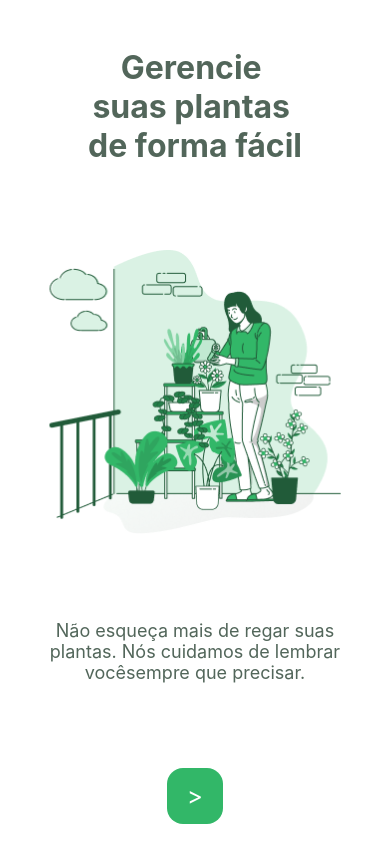
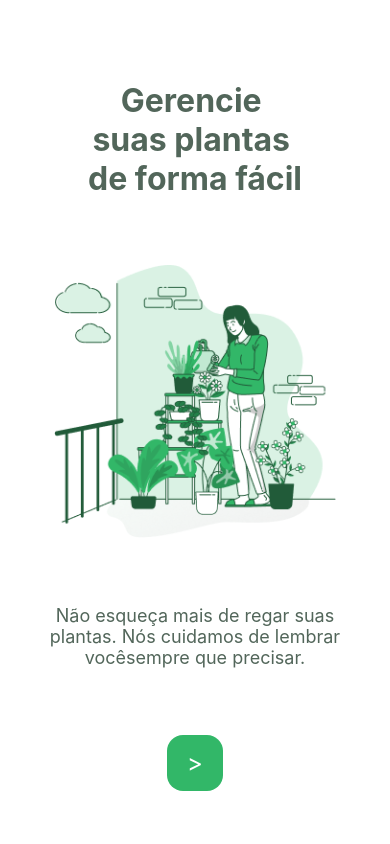
Before and after one commit to leonardondev/plantmanager, a React Native app: screen / in a window 390 px wide. Built offline with nearby package versions, Linux system fonts and the light colour scheme.

Commit message:
refactor: fix image dimensions

```diff
--- a/src/pages/Welcome.tsx
+++ b/src/pages/Welcome.tsx
@@ -1,12 +1,18 @@
 import React from 'react';
-import { Image, SafeAreaView, StyleSheet, Text, TouchableOpacity } from 'react-native';
+import {
+  Image,
+  SafeAreaView,
+  StyleSheet,
+  Text,
+  TouchableOpacity,
+  Dimensions
+} from 'react-native';
 
 import wateringImg from '../assets/watering.png';
 import colors from '../styles/colors';
 
 export function Welcome(){
   return (
-
     <SafeAreaView style={styles.container}>
       <Text style={styles.title}>
         Gerencie {'\n'}
@@ -14,7 +20,11 @@
         de forma fácil
       </Text>
 
-      <Image source={wateringImg} style={styles.image} />
+      <Image
+        source={wateringImg}
+        style={styles.image}
+        resizeMode="contain"
+      />
 
       <Text style={styles.subtitle}>
         Não esqueça mais de regar suas plantas.
@@ -38,7 +48,7 @@
   container: {
     flex: 1,
     alignItems: 'center',
-    justifyContent: 'space-between',
+    justifyContent: 'space-around',
     marginVertical: 10, //SafeAreaView
   },
 
@@ -51,8 +61,7 @@
   },
 
   image: {
-    width: 292,
-    height: 284,
+    height: Dimensions.get('window').width * 0.7,
   },
 
   subtitle: {
```
